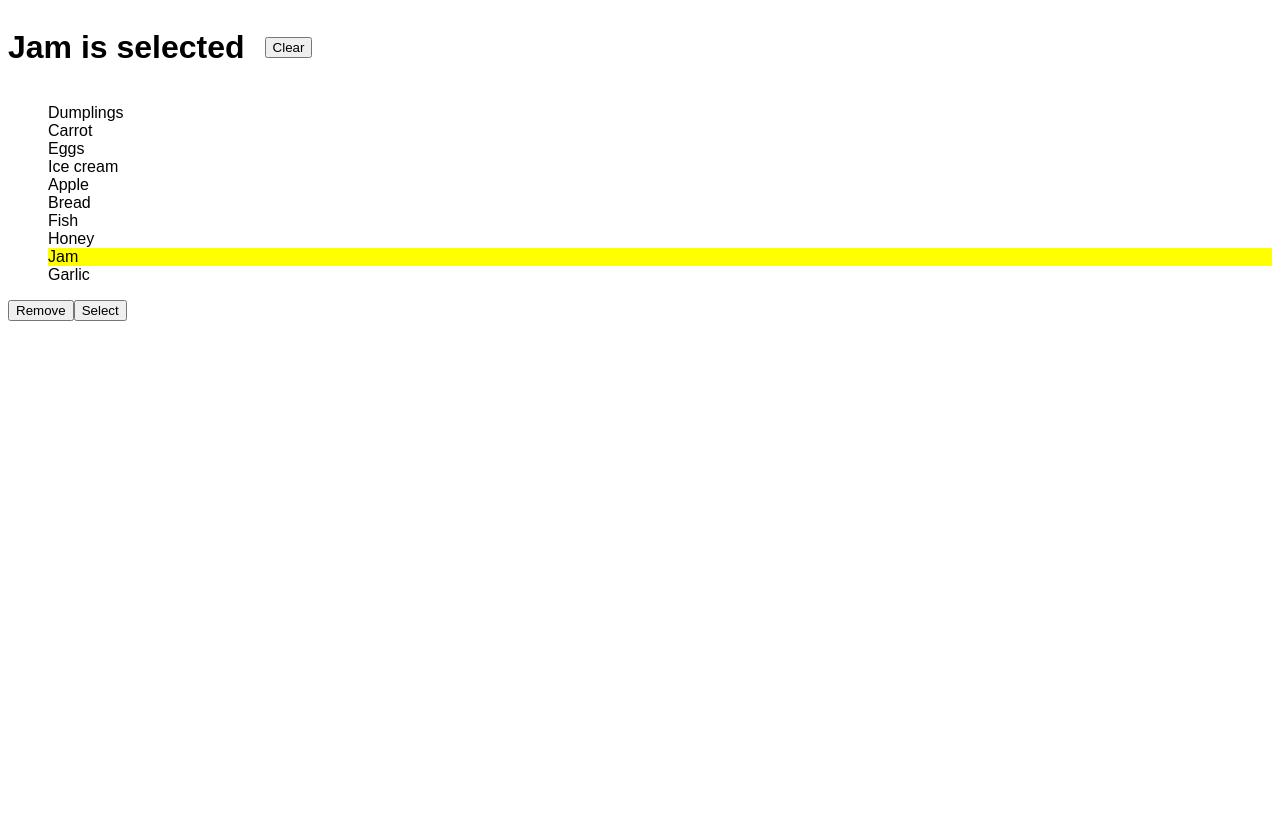
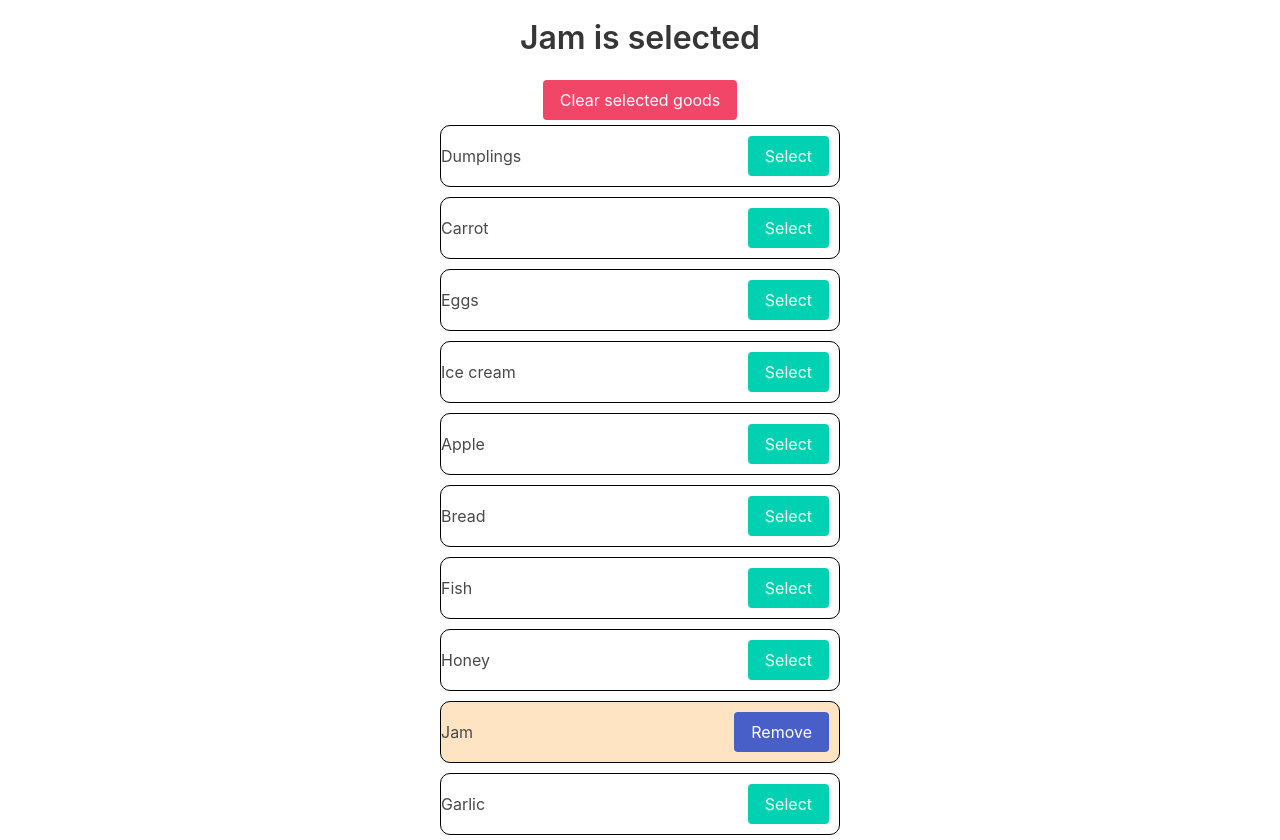
Before and after one commit to mate-academy/react_goods-selector, a React (Create React App) app: page / in a window 1280 px wide. Before the commit the page ends 800 px from the top, so only its background shows below. Built offline with nearby package versions, Linux system fonts and the light colour scheme.

Commit message:
Solution

```diff
--- a/src/App.scss
+++ b/src/App.scss
@@ -1,20 +1,32 @@
+@import "../node_modules/bulma/bulma.sass";
+
 html {
   font-family: Arial, "Helvetica Neue", Helvetica, sans-serif;
 }
 
-.App {
-  &__header {
-    display: flex;
-    align-items: center;
-    gap: 20px;
+.good {
+  border: 1px solid black;
+  display: flex;
+  width: 400px;
+  justify-content: space-between;
+  border-radius: 10px;
+  margin: 5px;
+
+  &__button {
+    margin: 10px;
+  }
+
+  &--selected {
+    background-color: bisque;
   }
 }
 
-.Good {
+.title {
+  text-align: center;
+  margin: 20px 0;
+}
+
+.level {
   display: flex;
-  gap: 10px;
-
-  &--active {
-    background-color: #ff0;
-  }
+  flex-direction: column;
 }
--- a/src/App.tsx
+++ b/src/App.tsx
@@ -1,51 +1,106 @@
 import React from 'react';
 import './App.scss';
+import classNames from 'classnames';
 
-// import goodsFromServer from './goods';
+import goodsFromServer from './goods';
 
-export const App: React.FC = () => {
+interface State {
+  selectedGoods: string[],
+}
+
+class App extends React.Component<{}, State> {
+  state = {
+    selectedGoods: ['Jam'],
+  };
+
+  removeGood = (good: string) => {
+    this.setState(state => (
+      { selectedGoods: state.selectedGoods.filter(elem => elem !== good) }
+    ));
+  };
+
+  addGood = (good: string) => {
+    this.setState(state => (
+      { selectedGoods: [...state.selectedGoods, good] }
+    ));
+  };
+
+  clear = () => {
+    this.setState({ selectedGoods: [] });
+  };
+
+  render() {
+    const { selectedGoods } = this.state;
+
+    const titleRender = () => {
+      switch (selectedGoods.length) {
+        case 0:
+          return 'No goods selected';
+
+        case 1:
+          return `${selectedGoods} is selected`;
+
+        default:
+          return `${selectedGoods.slice(0, -1).join(', ')} and ${selectedGoods[selectedGoods.length - 1]} are selected`;
+      }
+    };
+
     return (
-    <main className="App">
-      <header className="App__header">
-        <h1 className="App__title">
-          Jam is selected
+      <div className="level">
+        <h1 className="title">
+          {titleRender()}
         </h1>
-
+        {selectedGoods.length > 0 && (
           <button
             type="button"
-          className="App__clear"
+            onClick={() => this.clear()}
+            className={classNames(
+              'level-item',
+              'button is-danger',
+            )}
           >
-          Clear
+            Clear selected goods
           </button>
-      </header>
-
-      <ul>
-        <li className="Good">Dumplings</li>
-        <li className="Good">Carrot</li>
-        <li className="Good">Eggs</li>
-        <li className="Good">Ice cream</li>
-        <li className="Good">Apple</li>
-        <li className="Good">Bread</li>
-        <li className="Good">Fish</li>
-        <li className="Good">Honey</li>
-        <li className="Good Good--active">Jam</li>
-        <li className="Good">Garlic</li>
-      </ul>
-
-      {/* Put required buttons into each Good */}
+        )}
+        <ul className="level">
+          {goodsFromServer.map(good => (
+            <li
+              key={good}
+              className={classNames(
+                'good',
+                'level-item',
+                'has-text-centered',
+                {
+                  'good--selected': selectedGoods.includes(good),
+                },
+              )}
+            >
+              {good}
+              <div className="good__button">
+                {selectedGoods.includes(good) ? (
                   <button
                     type="button"
-        className="Good__remove"
+                    className="button is-link"
+                    onClick={() => this.removeGood(good)}
                   >
                     Remove
                   </button>
-
+                ) : (
                   <button
                     type="button"
-        className="Good__select"
+                    className="button is-primary"
+                    onClick={() => this.addGood(good)}
                   >
                     Select
                   </button>
-    </main>
+                )}
+              </div>
+            </li>
+          ))}
+        </ul>
+      </div>
     );
-};
+  }
+}
+
+export default App;
--- a/src/index.tsx
+++ b/src/index.tsx
@@ -1,5 +1,5 @@
 import ReactDOM from 'react-dom';
-import { App } from './App';
+import App from './App';
 
 ReactDOM.render(
   <App />,
```
Lines whose indentation alone changed are shown as unchanged.
